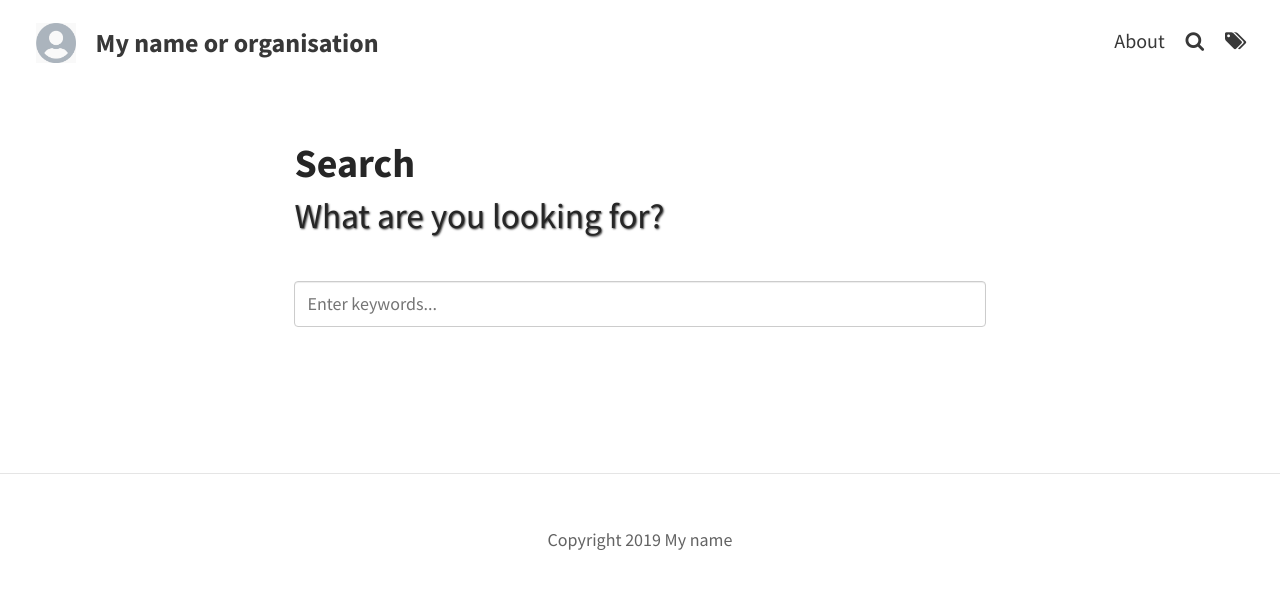
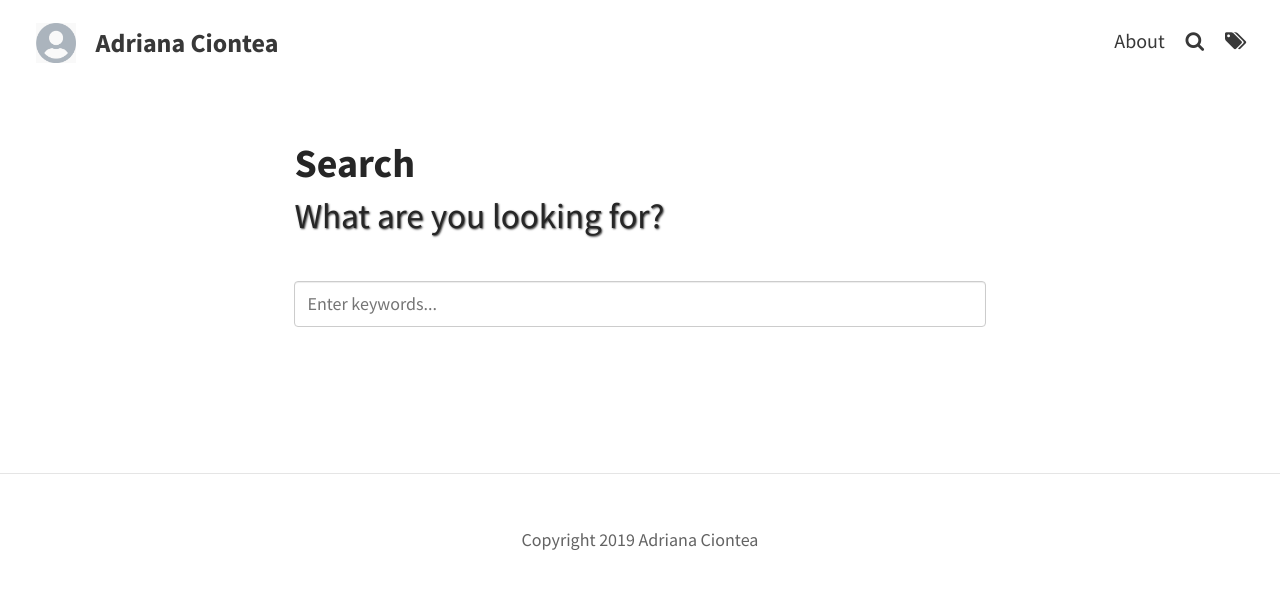
Before and after one commit to adrianaciontea/adrianaciontea, a Jekyll site: the page built from pages/search.md, in a window 1280 px wide. Shown: the top 589 px of the page. Built offline with Jekyll 4.4.1, drawn with Linux system fonts in a browser that asks for light colours.

Commit message:
Added picture, Twitter acc and changed names

```diff
--- a/_config.yml
+++ b/_config.yml
@@ -1,8 +1,8 @@
 # SITE CONFIGURATION
 baseurl: ''  #leave this alone
-url: "https://yoursite.github.io"   #change this to yours
-title: My name or organisation # site's title
-description: "A website with blog posts and pages" # used by search engines
+url: "https://adrianaciontea.github.io"   #change this to yours
+title: Adriana Ciontea # site's title
+description: "Offcial author website" # used by search engines
 
 # SITE-SPECIFIC CONFIGURATION
 # Change these 2 images for your own site
@@ -16,15 +16,15 @@ gridlayout: false # change to true if you want grd layout
 
 # Header and footer text
 # Change this text to yourown
-header_text: Me and my blog
+header_text: About me
 
 # find an image for your own home page and put it into the images folder
-header_feature_image: /images/hhh.jpg
-twitter_username: puboxford  #change to your own twitter account
+header_feature_image: /images/jonas-jacobsson-0FRJ2SCuY4k-unsplash.jpg
+twitter_username: AdrianaCiontea  #change to your own twitter account
 lang: en_gb
 # change the following to your name or site name
 footer_text:
-    "Copyright 2019 My name"
+    "Copyright 2019 Adriana Ciontea"
   # Icons
   # If you have any of these accounts add them in here
 rss: false  # Make sure you created a feed.xml with feed.xml layout
@@ -82,7 +82,7 @@ exclude: [".jekyll-cache", "Gemfile", "README.md"]
 # You can also use prose (prose.io) to edit and post to your site
 prose:
   #rooturl: '_posts'
-  siteurl: 'https://yoursite.github.io'
+  siteurl: 'https://adrianaciontea.github.io'
   media: 'images'
   ignore:
     - README.md
```
Also changed, not shown: 1 other file.
